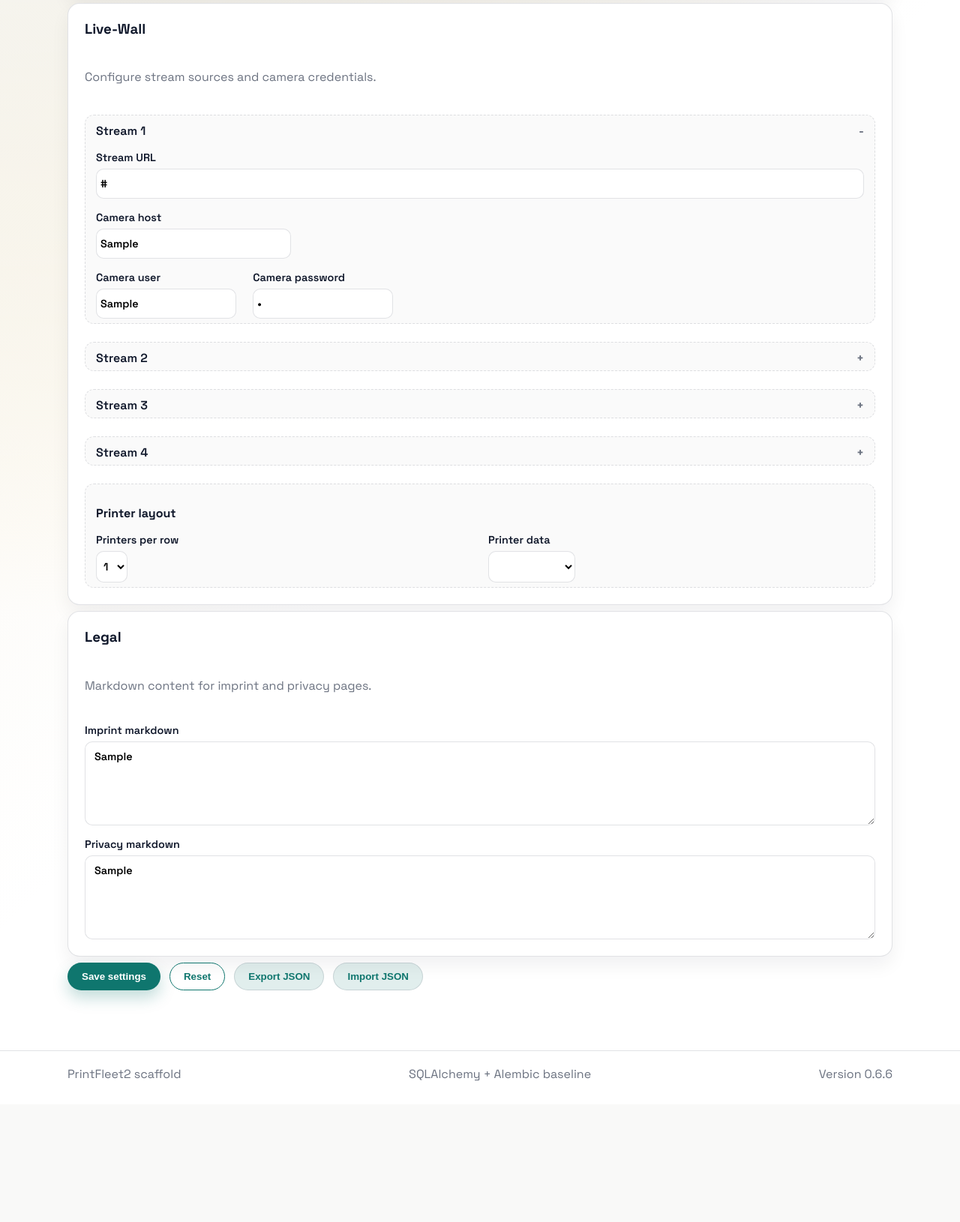
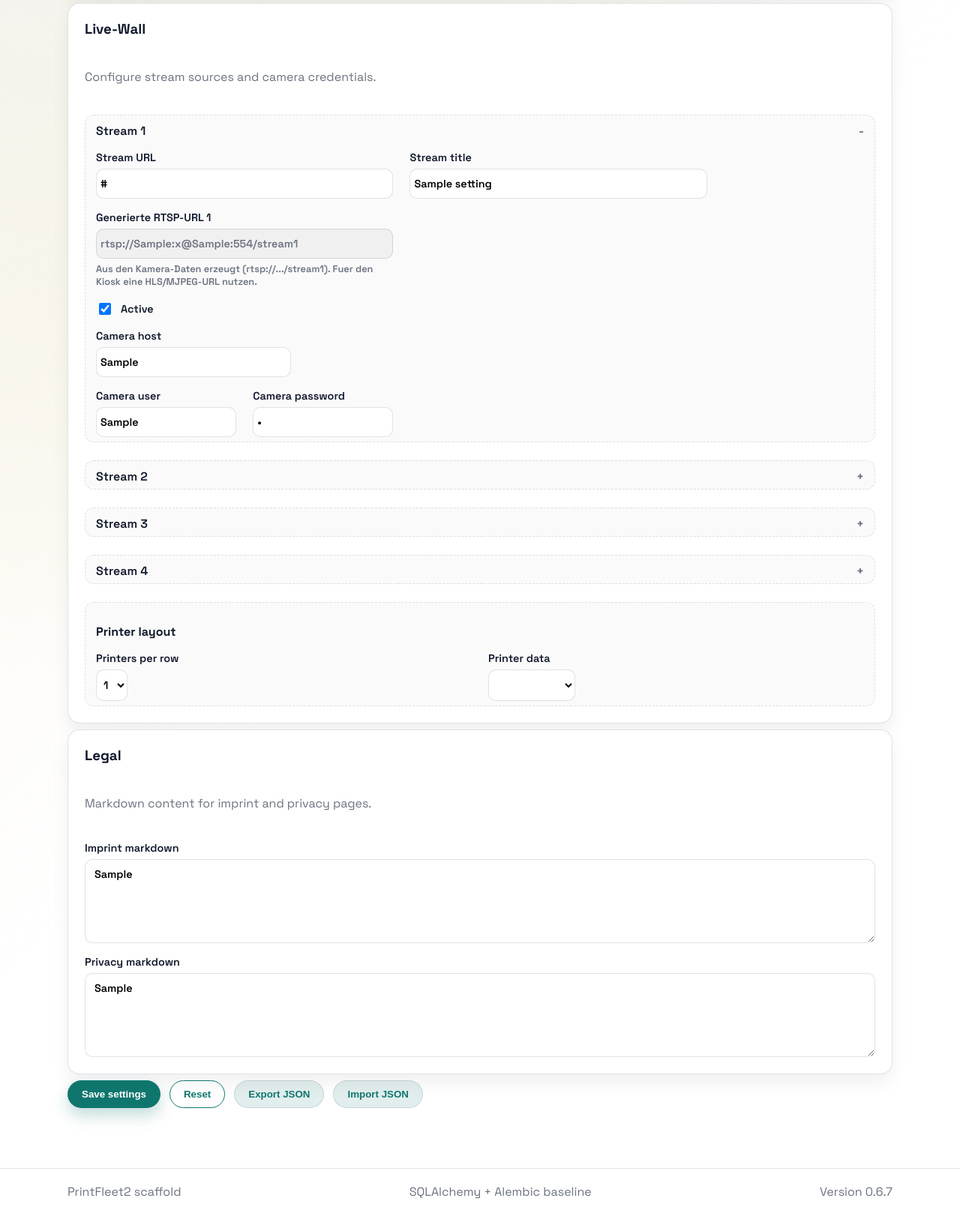
Before and after one commit to know-how-schmiede/PrintFleet2, a Flask app: page /settings in a window 1280 px wide, after a click on "Stream 1". Shown: the part 597-2227 px from the top of the page at 75% size. Before the commit the page ends 2039 px from the top, so only its background shows below. Run offline with Flask 3, Linux system fonts and the light colour scheme; the visitor is signed in with stand-in values (Sample User, id 1); tables that the repository leaves empty hold one stand-in row (values such as "Sample post"); some libraries are stand-ins or nearby versions.

Commit message:
Add stream active flags and titles to settings
Introduces 'active' flags and custom titles for each stream in the settings model, migrations, service, frontend, and templates. Updates the live-wall configuration to respect stream activation and titles. Also updates documentation and version to 0.6.7.

```diff
--- a/src/printfleet2/static/settings.js
+++ b/src/printfleet2/static/settings.js
@@ -27,18 +27,26 @@ document.addEventListener("DOMContentLoaded", () => {
     kiosk_camera_host_1: "settingKioskCameraHost1",
     kiosk_camera_user_1: "settingKioskCameraUser1",
     kiosk_camera_password_1: "settingKioskCameraPassword1",
+    kiosk_stream_active_1: "settingKioskStreamActive1",
+    kiosk_stream_title_1: "settingKioskStreamTitle1",
     kiosk_stream_url_2: "settingKioskStreamUrl2",
     kiosk_camera_host_2: "settingKioskCameraHost2",
     kiosk_camera_user_2: "settingKioskCameraUser2",
     kiosk_camera_password_2: "settingKioskCameraPassword2",
+    kiosk_stream_active_2: "settingKioskStreamActive2",
+    kiosk_stream_title_2: "settingKioskStreamTitle2",
     kiosk_stream_url_3: "settingKioskStreamUrl3",
     kiosk_camera_host_3: "settingKioskCameraHost3",
     kiosk_camera_user_3: "settingKioskCameraUser3",
     kiosk_camera_password_3: "settingKioskCameraPassword3",
+    kiosk_stream_active_3: "settingKioskStreamActive3",
+    kiosk_stream_title_3: "settingKioskStreamTitle3",
     kiosk_stream_url_4: "settingKioskStreamUrl4",
     kiosk_camera_host_4: "settingKioskCameraHost4",
     kiosk_camera_user_4: "settingKioskCameraUser4",
     kiosk_camera_password_4: "settingKioskCameraPassword4",
+    kiosk_stream_active_4: "settingKioskStreamActive4",
+    kiosk_stream_title_4: "settingKioskStreamTitle4",
     live_wall_printer_columns: "settingLiveWallPrinterColumns",
     live_wall_printer_data: "settingLiveWallPrinterData",
     live_wall_plug_poll_interval: "settingLiveWallPlugPollInterval",
@@ -51,6 +59,36 @@ document.addEventListener("DOMContentLoaded", () => {
   const numericBounds = {
     live_wall_plug_poll_interval: { min: 1, max: 300 },
   };
+  const rtspStreams = [
+    {
+      index: 1,
+      hostId: "settingKioskCameraHost1",
+      userId: "settingKioskCameraUser1",
+      passwordId: "settingKioskCameraPassword1",
+      outputId: "settingKioskGeneratedRtsp1",
+    },
+    {
+      index: 2,
+      hostId: "settingKioskCameraHost2",
+      userId: "settingKioskCameraUser2",
+      passwordId: "settingKioskCameraPassword2",
+      outputId: "settingKioskGeneratedRtsp2",
+    },
+    {
+      index: 3,
+      hostId: "settingKioskCameraHost3",
+      userId: "settingKioskCameraUser3",
+      passwordId: "settingKioskCameraPassword3",
+      outputId: "settingKioskGeneratedRtsp3",
+    },
+    {
+      index: 4,
+      hostId: "settingKioskCameraHost4",
+      userId: "settingKioskCameraUser4",
+      passwordId: "settingKioskCameraPassword4",
+      outputId: "settingKioskGeneratedRtsp4",
+    },
+  ];
 
   function setNotice(message, type) {
     notice.textContent = message;
@@ -63,6 +101,10 @@ document.addEventListener("DOMContentLoaded", () => {
   function setFieldValue(fieldId, value) {
     const field = document.getElementById(fieldId);
     if (!field) {
+      return;
+    }
+    if (field.type === "checkbox") {
+      field.checked = value === true || value === "true" || value === 1 || value === "1";
       return;
     }
     if (fieldId === "settingLiveWallPrinterColumns" && (value === null || value === undefined || value === "")) {
@@ -78,6 +120,65 @@ document.addEventListener("DOMContentLoaded", () => {
       return;
     }
     field.value = value ?? "";
+  }
+
+  function readFieldValue(fieldId) {
+    const field = document.getElementById(fieldId);
+    if (!field) {
+      return "";
+    }
+    return (field.value || "").trim();
+  }
+
+  function normalizeRtspHost(raw) {
+    if (!raw) {
+      return "";
+    }
+    let host = raw.trim();
+    host = host.replace(/^rtsp:\/\//i, "");
+    host = host.replace(/\/.*$/, "");
+    if (/^\[.*\](?::\d+)?$/.test(host)) {
+      if (/:\d+$/.test(host)) {
+        return host;
+      }
+      return `${host}:554`;
+    }
+    if (/:\d+$/.test(host)) {
+      return host;
+    }
+    return `${host}:554`;
+  }
+
+  function buildRtspUrl({ index, hostId, userId, passwordId }) {
+    const host = normalizeRtspHost(readFieldValue(hostId));
+    const user = readFieldValue(userId);
+    const password = readFieldValue(passwordId);
+    if (!host || !user || !password) {
+      return "";
+    }
+    return `rtsp://${user}:${password}@${host}/stream${index}`;
+  }
+
+  function updateGeneratedRtspFields() {
+    rtspStreams.forEach((stream) => {
+      const output = document.getElementById(stream.outputId);
+      if (!output) {
+        return;
+      }
+      output.value = buildRtspUrl(stream);
+    });
+  }
+
+  function bindRtspListeners() {
+    rtspStreams.forEach((stream) => {
+      [stream.hostId, stream.userId, stream.passwordId].forEach((fieldId) => {
+        const field = document.getElementById(fieldId);
+        if (!field) {
+          return;
+        }
+        field.addEventListener("input", updateGeneratedRtspFields);
+      });
+    });
   }
 
   function downloadJson(filename, payload) {
@@ -119,6 +220,7 @@ document.addEventListener("DOMContentLoaded", () => {
     Object.entries(fields).forEach(([key, fieldId]) => {
       setFieldValue(fieldId, data[key]);
     });
+    updateGeneratedRtspFields();
   }
 
   function buildPayload() {
@@ -126,6 +228,10 @@ document.addEventListener("DOMContentLoaded", () => {
     for (const [key, fieldId] of Object.entries(fields)) {
       const field = document.getElementById(fieldId);
       if (!field) {
+        continue;
+      }
+      if (field.type === "checkbox") {
+        payload[key] = field.checked;
         continue;
       }
       const rawValue = field.value;
@@ -186,6 +292,7 @@ document.addEventListener("DOMContentLoaded", () => {
         applied += 1;
       }
     });
+    updateGeneratedRtspFields();
     return applied;
   }
 
@@ -212,6 +319,7 @@ document.addEventListener("DOMContentLoaded", () => {
         setFieldValue(fieldId, data[key]);
       }
     });
+    updateGeneratedRtspFields();
     setNotice("Settings saved.", "success");
   });
 
@@ -300,5 +408,6 @@ document.addEventListener("DOMContentLoaded", () => {
     });
   }
 
+  bindRtspListeners();
   loadSettings();
 });
--- a/src/printfleet2/static/style.css
+++ b/src/printfleet2/static/style.css
@@ -289,6 +289,18 @@ body {
 }
 
 .stream-section .form-grid .stream-url {
+  grid-column: span 2;
+}
+
+.stream-section .form-grid .stream-generated {
+  grid-column: span 2;
+}
+
+.stream-section .form-grid .stream-title {
+  grid-column: span 2;
+}
+
+.stream-section .form-grid .stream-active {
   grid-column: 1 / -1;
 }
 
@@ -296,6 +308,16 @@ body {
   grid-column: 1 / -1;
   justify-self: start;
   width: min(260px, 100%);
+}
+
+.stream-generated input[readonly] {
+  background: rgba(15, 23, 42, 0.04);
+  color: var(--muted);
+}
+
+.hint {
+  font-size: 0.8rem;
+  line-height: 1.3;
 }
 
 .printer-layout-select {
@@ -471,14 +493,14 @@ label.checkbox input {
 
 .live-wall-grid {
   display: grid;
-  gap: 18px;
-  grid-template-columns: repeat(auto-fit, minmax(240px, 1fr));
+  gap: 5px;
+  grid-template-columns: repeat(4, minmax(0, 1fr));
 }
 
 .live-wall-grid.layout-standard .live-wall-tile:first-child,
 .live-wall-grid.layout-focus .live-wall-tile:first-child {
-  grid-column: span 2;
-  grid-row: span 2;
+  grid-column: span 1;
+  grid-row: span 1;
 }
 
 .live-wall-tile {
@@ -494,10 +516,13 @@ label.checkbox input {
   position: relative;
   background: #0b1120;
   aspect-ratio: 16 / 9;
+  overflow: hidden;
 }
 
 .live-wall-frame iframe,
 .live-wall-frame img {
+  position: absolute;
+  inset: 0;
   width: 100%;
   height: 100%;
   border: 0;
@@ -655,4 +680,10 @@ label.checkbox input {
     grid-column: span 1;
     grid-row: span 1;
   }
+
+  .stream-section .form-grid .stream-url,
+  .stream-section .form-grid .stream-generated,
+  .stream-section .form-grid .stream-title {
+    grid-column: 1 / -1;
+  }
 }
--- a/src/printfleet2/templates/settings.html
+++ b/src/printfleet2/templates/settings.html
@@ -58,6 +58,19 @@
               Stream URL
               <input type="text" id="settingKioskStreamUrl1">
             </label>
+            <label class="stream-title">
+              Stream title
+              <input type="text" id="settingKioskStreamTitle1" placeholder="Stream 1">
+            </label>
+            <label class="stream-generated">
+              Generierte RTSP-URL 1
+              <input type="text" id="settingKioskGeneratedRtsp1" readonly>
+              <span class="muted hint">Aus den Kamera-Daten erzeugt (rtsp://.../stream1). Fuer den Kiosk eine HLS/MJPEG-URL nutzen.</span>
+            </label>
+            <label class="checkbox stream-active">
+              <input type="checkbox" id="settingKioskStreamActive1">
+              Active
+            </label>
             <label class="stream-host">
               Camera host
               <input type="text" id="settingKioskCameraHost1">
@@ -79,6 +92,19 @@
             <label class="stream-url">
               Stream URL
               <input type="text" id="settingKioskStreamUrl2">
+            </label>
+            <label class="stream-title">
+              Stream title
+              <input type="text" id="settingKioskStreamTitle2" placeholder="Stream 2">
+            </label>
+            <label class="stream-generated">
+              Generierte RTSP-URL 2
+              <input type="text" id="settingKioskGeneratedRtsp2" readonly>
+              <span class="muted hint">Aus den Kamera-Daten erzeugt (rtsp://.../stream2). Fuer den Kiosk eine HLS/MJPEG-URL nutzen.</span>
+            </label>
+            <label class="checkbox stream-active">
+              <input type="checkbox" id="settingKioskStreamActive2">
+              Active
             </label>
             <label class="stream-host">
               Camera host
@@ -102,6 +128,19 @@
               Stream URL
               <input type="text" id="settingKioskStreamUrl3">
             </label>
+            <label class="stream-title">
+              Stream title
+              <input type="text" id="settingKioskStreamTitle3" placeholder="Stream 3">
+            </label>
+            <label class="stream-generated">
+              Generierte RTSP-URL 3
+              <input type="text" id="settingKioskGeneratedRtsp3" readonly>
+              <span class="muted hint">Aus den Kamera-Daten erzeugt (rtsp://.../stream3). Fuer den Kiosk eine HLS/MJPEG-URL nutzen.</span>
+            </label>
+            <label class="checkbox stream-active">
+              <input type="checkbox" id="settingKioskStreamActive3">
+              Active
+            </label>
             <label class="stream-host">
               Camera host
               <input type="text" id="settingKioskCameraHost3">
@@ -123,6 +162,19 @@
             <label class="stream-url">
               Stream URL
               <input type="text" id="settingKioskStreamUrl4">
+            </label>
+            <label class="stream-title">
+              Stream title
+              <input type="text" id="settingKioskStreamTitle4" placeholder="Stream 4">
+            </label>
+            <label class="stream-generated">
+              Generierte RTSP-URL 4
+              <input type="text" id="settingKioskGeneratedRtsp4" readonly>
+              <span class="muted hint">Aus den Kamera-Daten erzeugt (rtsp://.../stream4). Fuer den Kiosk eine HLS/MJPEG-URL nutzen.</span>
+            </label>
+            <label class="checkbox stream-active">
+              <input type="checkbox" id="settingKioskStreamActive4">
+              Active
             </label>
             <label class="stream-host">
               Camera host
--- a/src/printfleet2/version.py
+++ b/src/printfleet2/version.py
@@ -1 +1 @@
-VERSION = "0.6.6"
+VERSION = "0.6.7"
--- a/src/printfleet2/web/routes.py
+++ b/src/printfleet2/web/routes.py
@@ -60,25 +60,46 @@ def stream_type_for_url(url: str) -> str:
 def build_live_wall_config(settings: dict) -> dict:
     streams: list[dict] = []
 
-    def add_stream(url: str | None, label: str) -> None:
-        if not url:
+    def add_stream(url: str | None, label: str, active: bool = True, title: str | None = None) -> None:
+        if not active or not url:
             return
         url = url.strip()
         if not url:
             return
+        title_value = title.strip() if isinstance(title, str) else ""
+        label_value = title_value or label
         streams.append(
             {
-                "label": label,
+                "label": label_value,
                 "url": url,
                 "type": stream_type_for_url(url),
             }
         )
 
-    add_stream(settings.get("kiosk_stream_url"), "Main stream")
-    add_stream(settings.get("kiosk_stream_url_1"), "Stream 1")
-    add_stream(settings.get("kiosk_stream_url_2"), "Stream 2")
-    add_stream(settings.get("kiosk_stream_url_3"), "Stream 3")
-    add_stream(settings.get("kiosk_stream_url_4"), "Stream 4")
+    add_stream(
+        settings.get("kiosk_stream_url_1"),
+        "Stream 1",
+        settings.get("kiosk_stream_active_1", True),
+        settings.get("kiosk_stream_title_1"),
+    )
+    add_stream(
+        settings.get("kiosk_stream_url_2"),
+        "Stream 2",
+        settings.get("kiosk_stream_active_2", True),
+        settings.get("kiosk_stream_title_2"),
+    )
+    add_stream(
+        settings.get("kiosk_stream_url_3"),
+        "Stream 3",
+        settings.get("kiosk_stream_active_3", True),
+        settings.get("kiosk_stream_title_3"),
+    )
+    add_stream(
+        settings.get("kiosk_stream_url_4"),
+        "Stream 4",
+        settings.get("kiosk_stream_active_4", True),
+        settings.get("kiosk_stream_title_4"),
+    )
 
     poll_interval = settings.get("poll_interval")
     try:
```
Also changed, not shown: alembic/versions/0006_add_stream_active_flags.py (added, +62 -0 lines), alembic/versions/0007_add_stream_titles.py (added, +41 -0 lines), docs/Version.md (+10 -1 lines), src/printfleet2/models/settings.py (+9 -1 lines), src/printfleet2/services/settings_service.py (+62 -0 lines), src/printfleet2/templates/docs.html (+20 -0 lines), README.md, setup/README.md.
